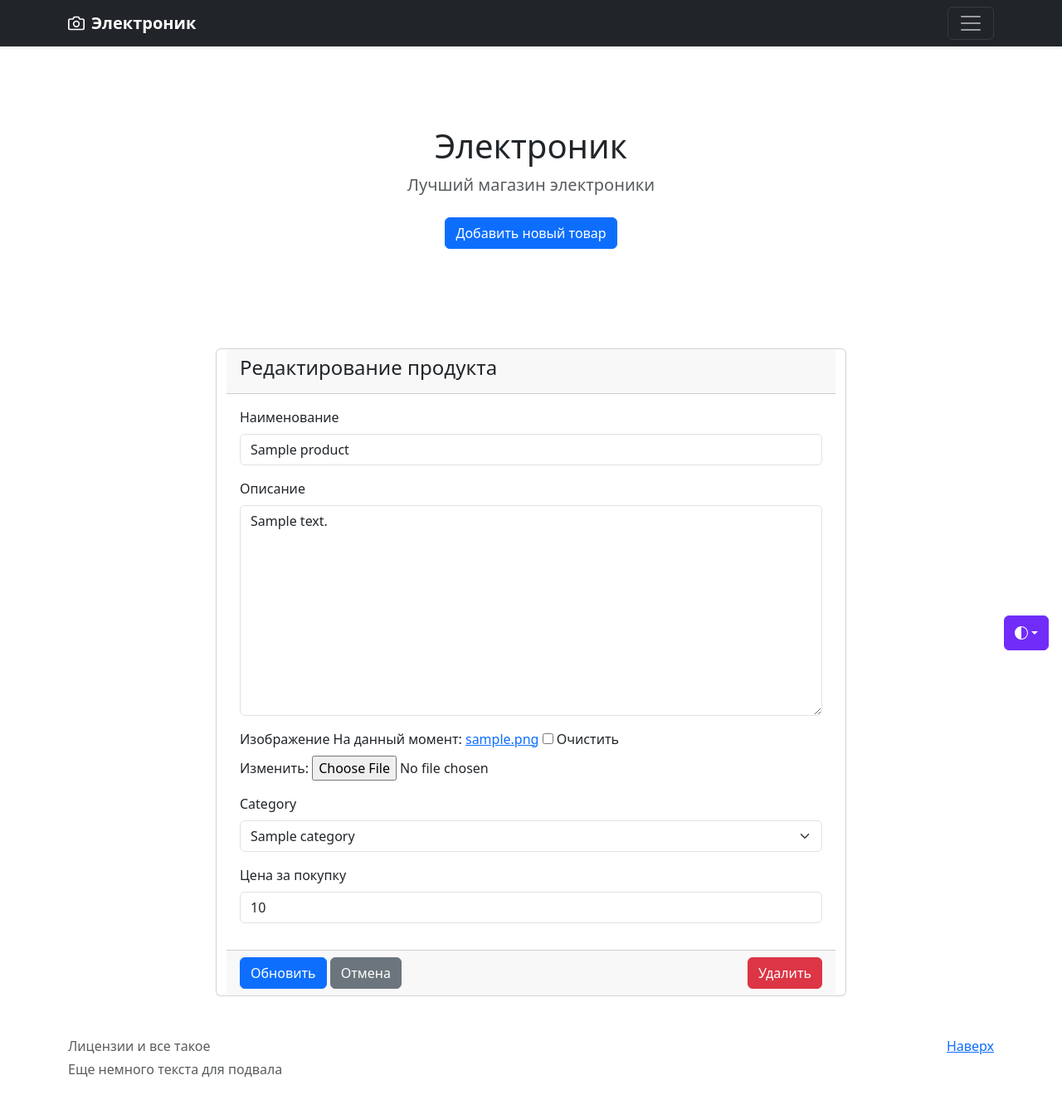
After one commit to matr-IT/hw_22, a Django app: page /product/1/edit/ in a window 1280 px wide. The commit adds this page. Shown: the whole page at 83% size. Run offline with Django 5.2, Linux system fonts and the light colour scheme; tables that the repository leaves empty hold one stand-in row (values such as "Sample post"); some libraries are stand-ins or nearby versions.

Commit message:
HW 26.1 is done

```diff
--- /dev/null
+++ b/catalog/forms.py
@@ -0,0 +1,62 @@
+from django.forms import ModelForm
+from django.core.exceptions import ValidationError
+from .models import Product
+
+
+class ProductForm(ModelForm):
+    class Meta:
+        model = Product
+        exclude = ['created_at', 'updated_at']
+
+    def __init__(self, *args, **kwargs):
+        super().__init__(*args, **kwargs)
+
+        for field_name, field in self.fields.items():
+            field.widget.attrs['class'] = 'form-control'
+
+            if field_name == 'name':
+                field.widget.attrs['placeholder'] = 'Введите наименование продукта'
+            elif field_name == 'description':
+                field.widget.attrs['placeholder'] = 'Введите описание продукта'
+            elif field_name == 'price':
+                field.widget.attrs['placeholder'] = 'Введите цену в рублях'
+
+            if field_name == 'category':
+                field.widget.attrs['class'] = 'form-select'
+
+            if field_name == 'image':
+                field.widget.attrs['class'] = 'form-control-file'
+
+    def clean_price(self):
+        price = self.cleaned_data.get('price')
+
+        if price is not None and price < 0:
+            raise ValidationError("Цена продукта не может быть отрицательной.")
+
+        return price
+
+    def clean(self):
+        cleaned_data = super().clean()
+        forbidden_words = [
+            'казино', 'биржа', 'криптовалюта', 'крипта',
+            'обман', 'дешево', 'полиция', 'бесплатно', 'радар'
+        ]
+
+        text_fields = ['name', 'description']
+
+        for field_name in text_fields:
+            if field_name in cleaned_data:
+                field_value = cleaned_data[field_name]
+                if field_value:
+                    field_value_lower = field_value.lower()
+
+                    found_forbidden_words = []
+                    for word in forbidden_words:
+                        if word in field_value_lower:
+                            found_forbidden_words.append(word)
+
+                    if found_forbidden_words:
+                        error_message = f"Обнаружены запрещенные слова: {', '.join(found_forbidden_words)}"
+                        self.add_error(field_name, error_message)
+
+        return cleaned_data
--- a/catalog/models.py
+++ b/catalog/models.py
@@ -2,8 +2,8 @@ from django.db import models
 
 
 class Category(models.Model):
-    name = models.CharField(max_length=150, verbose_name="наименование")
-    description = models.TextField(verbose_name="описание")
+    name = models.CharField(max_length=100, verbose_name="название")
+    description = models.TextField(verbose_name="описание", blank=True)
 
     def __str__(self):
         return self.name
@@ -11,9 +11,7 @@ class Category(models.Model):
     class Meta:
         verbose_name = "категория"
         verbose_name_plural = "категории"
-        ordering = [
-            "name",
-        ]
+        ordering = ('name',)
 
 
 class Product(models.Model):
--- a/catalog/templates/base.html
+++ b/catalog/templates/base.html
@@ -1,5 +1,4 @@
 {% load static %}
-
 
 <!DOCTYPE html>
 <html lang="en" data-bs-theme="auto">
@@ -9,7 +8,7 @@
     <meta name="description" content="">
     <meta name="author" content="Mark Otto, Jacob Thornton, and Bootstrap contributors">
     <meta name="generator" content="Astro v5.13.2">
-    <title>Album example · Bootstrap v5.3</title>
+    <title>Электроник - Магазин электроники</title>
     <link rel="canonical" href="https://getbootstrap.com/docs/5.3/examples/album/">
     <link href="{% static 'css/bootstrap.min.css'%}" rel="stylesheet">
     <link rel="apple-touch-icon" href="/docs/5.3/assets/img/favicons/apple-touch-icon.png" sizes="180x180">
@@ -173,8 +172,7 @@
                     <h1 class="fw-light">Электроник</h1>
                     <p class="lead text-body-secondary">Лучший магазин электроники</p>
                     <p>
-                        <a href="#" class="btn btn-primary my-2">Main call to action</a>
-                        <a href="#" class="btn btn-secondary my-2">Secondary action</a>
+                        <a href="{% url 'catalog:product_create' %}" class="btn btn-primary my-2">Добавить новый товар</a>
                     </p>
                 </div>
             </div>
--- /dev/null
+++ b/catalog/templates/product_edit.html
@@ -0,0 +1,75 @@
+{% extends 'base.html' %}
+
+{% block content %}
+<div class="container">
+    <div class="row justify-content-center">
+        <div class="col-md-8">
+            <form class="row" method="post" enctype="multipart/form-data">
+                {% csrf_token %}
+                <div class="card">
+                    <div class="card-header">
+                        <h4>
+                            {% if form.instance.pk %}
+                                Редактирование продукта
+                            {% else %}
+                                Создание нового продукта
+                            {% endif %}
+                        </h4>
+                    </div>
+                    <div class="card-body">
+                        <div class="mb-3">
+                            <label for="{{ form.name.id_for_label }}" class="form-label">{{ form.name.label }}</label>
+                            {{ form.name }}
+                            {% if form.name.errors %}
+                                <div class="text-danger">{{ form.name.errors }}</div>
+                            {% endif %}
+                        </div>
+
+                        <div class="mb-3">
+                            <label for="{{ form.description.id_for_label }}" class="form-label">{{ form.description.label }}</label>
+                            {{ form.description }}
+                            {% if form.description.errors %}
+                                <div class="text-danger">{{ form.description.errors }}</div>
+                            {% endif %}
+                        </div>
+
+                        <div class="mb-3">
+                            <label for="{{ form.image.id_for_label }}" class="form-label">{{ form.image.label }}</label>
+                            {{ form.image }}
+                            {% if form.image.errors %}
+                                <div class="text-danger">{{ form.image.errors }}</div>
+                            {% endif %}
+                        </div>
+
+                        <div class="mb-3">
+                            <label for="{{ form.category.id_for_label }}" class="form-label">{{ form.category.label }}</label>
+                            {{ form.category }}
+                            {% if form.category.errors %}
+                                <div class="text-danger">{{ form.category.errors }}</div>
+                            {% endif %}
+                        </div>
+
+                        <div class="mb-3">
+                            <label for="{{ form.price.id_for_label }}" class="form-label">{{ form.price.label }}</label>
+                            {{ form.price }}
+                            {% if form.price.errors %}
+                                <div class="text-danger">{{ form.price.errors }}</div>
+                            {% endif %}
+                        </div>
+                    </div>
+                    <div class="card-footer">
+                        <button type="submit" class="btn btn-primary">
+                            {% if form.instance.pk %}Обновить{% else %}Создать{% endif %}
+                        </button>
+                        <a href="{% url 'catalog:products_list' %}" class="btn btn-secondary">Отмена</a>
+
+                        {% if form.instance.pk %}
+                            <a href="{% url 'catalog:product_delete' form.instance.pk %}" class="btn btn-danger float-end">Удалить</a>
+                        {% endif %}
+                    </div>
+                </div>
+            </form>
+        </div>
+    </div>
+</div>
+{% endblock %}
--- a/catalog/urls.py
+++ b/catalog/urls.py
@@ -1,12 +1,14 @@
 from django.urls import path
 from catalog.apps import CatalogConfig
-from catalog.views import home, ContactsView, ProductsListView, ProductDetailView
+from catalog.views import ContactsView, ProductsListView, ProductDetailView, ProductCreateView, ProductUpdateView, ProductDeleteView
 
 app_name = CatalogConfig.name
 
 urlpatterns = [
-    path("home/", home, name="home"),
-    path("contacts/", ContactsView.as_view(), name="contacts"),
-    path("products_list/", ProductsListView.as_view(), name="products_list"),
-    path("catalog/<int:pk>/", ProductDetailView.as_view(), name="product_detail"),
+    path('products/', ProductsListView.as_view(), name='products_list'),
+    path('product/<int:pk>/', ProductDetailView.as_view(), name='product_detail'),
+    path('product/create/', ProductCreateView.as_view(), name='product_create'),
+    path('product/<int:pk>/edit/', ProductUpdateView.as_view(), name='product_edit'),
+    path('product/<int:pk>/delete/', ProductDeleteView.as_view(), name='product_delete'),
+    path('contacts/', ContactsView.as_view(), name='contacts')
 ]
--- a/catalog/views.py
+++ b/catalog/views.py
@@ -1,20 +1,17 @@
-from django.shortcuts import render, get_object_or_404
+from django.shortcuts import render
 from django.http import HttpResponse
-from django.views.generic import ListView, DetailView, TemplateView
+from django.urls import reverse_lazy
+from django.views.generic import ListView, DetailView, TemplateView, CreateView, UpdateView, DeleteView
 
+from catalog.forms import ProductForm
 from catalog.models import Product
 
 
-def home(request):
-    return render(request, "home.html")
 
 
 class ContactsView(TemplateView):
     template_name = "contacts.html"
 
-
-# def contacts(request):
-#     return render(request, "contacts.html")
 
 
 def contact_form(request):
@@ -30,19 +27,23 @@ class ProductsListView(ListView):
     model = Product
     template_name = "products_list.html"
 
+class ProductUpdateView(UpdateView):
+    model = Product
+    form_class = ProductForm
+    template_name = 'product_edit.html'
+    success_url = reverse_lazy('catalog:products_list')
 
-# def products_list(request):
-#     products = Product.objects.all()
-#     context = {"products": products}
-#     return render(request, "products_list.html", context)
-
+class ProductCreateView(CreateView):
+    model = Product
+    form_class = ProductForm
+    template_name = 'product_edit.html'
+    success_url = reverse_lazy('catalog:products_list')
 
 class ProductDetailView(DetailView):
     model = Product
     template_name = "product_detail.html"
 
-
-# def product_detail(request, pk):
-#     product = get_object_or_404(Product, pk=pk)
-#     context = {"product": product}
-#     return render(request, "product_detail.html", context)
+class ProductDeleteView(DeleteView):
+    model = Product
+    template_name = 'product_delete.html'
+    success_url = reverse_lazy('catalog:products_list')
```
Also changed, not shown: catalog/templates/home.html (deleted, +0 -78 lines), catalog/templates/product_delete.html (added, +34 -0 lines), catalog/templates/product_detail.html (+14 -11 lines), catalog/templates/products_list.html (+7 -4 lines), blogs/forms.py (line endings or trailing spaces), catalog/migrations/0004_alter_category_options_alter_category_description_and_more.py (added).
